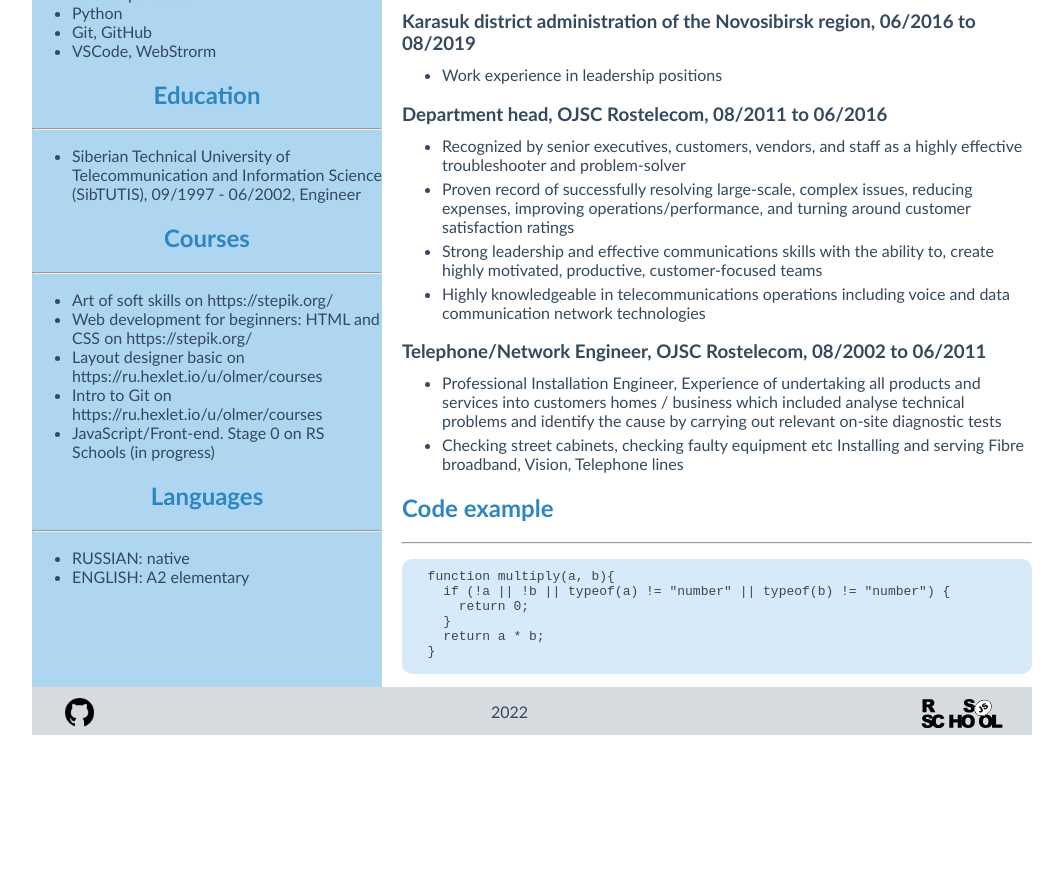
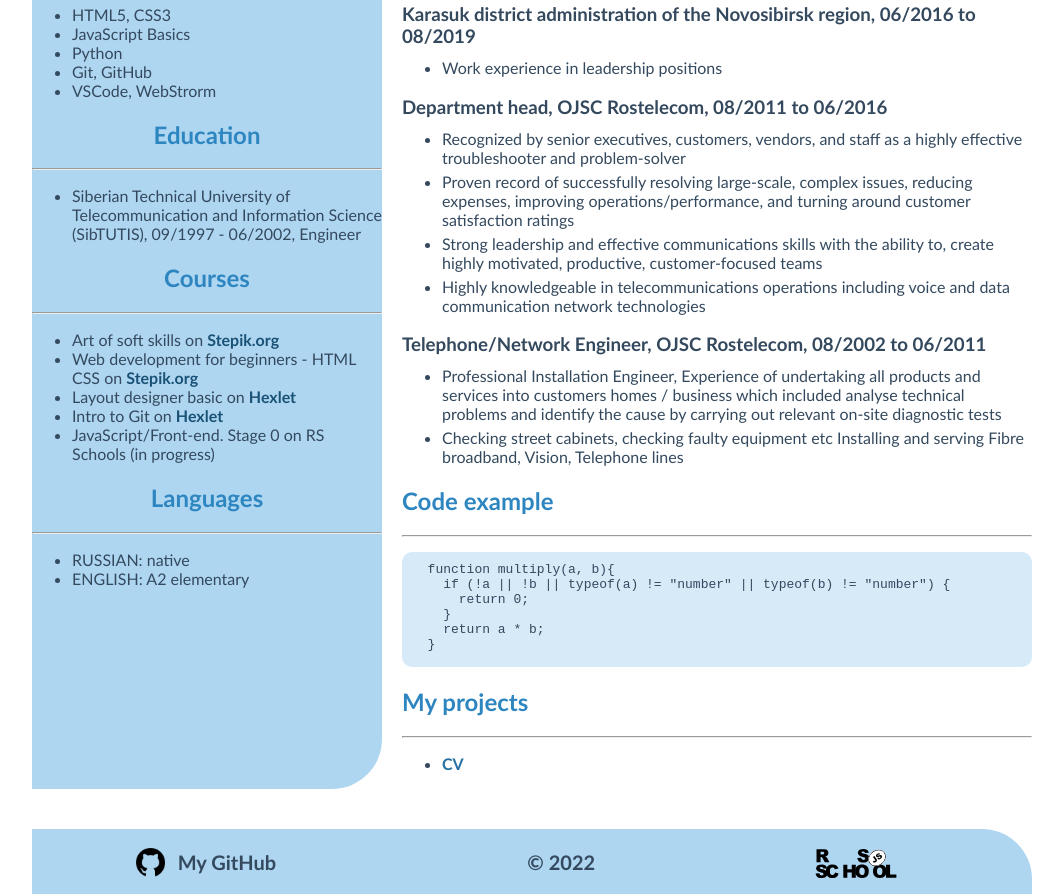
Before and after one commit to Olmeor/rsschool-cv, a plain HTML site: page index.html in a window 1280 px wide. Shown: the part 667-1561 px from the top of the page, without its empty margins (108-1171 px from the left). Before the commit the page ends 1402 px from the top, so only its background shows below. Drawn offline with Linux system fonts and the light colour scheme.

Commit message:
feat: recolor CV

```diff
--- a/index.html
+++ b/index.html
@@ -15,15 +15,15 @@
         <header>
             <nav class="menu-wrapper">
                 <ul>
-                    <li><a href="#anchor-about">About</a></li>
-                    <li><a href="#anchor-skills">Skills</a></li>
+                    <li><a href="#anchor-about">About me</a></li>
+                    <li><a href="#anchor-contacts">Contacts</a></li>
                     <li><a href="#anchor-education">Education</a></li>
                     <li><a href="#anchor-experience">Experience</a></li>
+                    <li><a href="#anchor-skills">Skills</a></li>
+                    <li><a href="#anchor-courses">Courses</a></li>
+                    <li><a href="#anchor-code">Code example</a></li>
+                    <li><a href="#anchor-projects">My projects</a></li>
                     <li><a href="#anchor-languages">Languages</a></li>
-                    <li><a href="#anchor-code">Code example</a></li>
-                    <li><a href="#anchor-contacts">Contacts</a></li>
-                    <li><a href="#anchor-courses">Courses</a></li>
-                    <li><a href="#anchor-projects">My projects</a></li>
                 </ul>
             </nav>
         </header>
@@ -63,14 +63,14 @@
                         <li>Siberian Technical University of Telecommunication and Information Science (SibTUTIS), 09/1997 - 06/2002, Engineer</li>
                     </ul>
                 </section>
-                <section class="education-section" id="anchor-courses">
+                <section class="courses-section" id="anchor-courses">
                     <h2>Courses</h2>
                     <hr class="dividing-line"/>
                     <ul>
-                        <li>Art of soft skills on https://stepik.org/</li>
-                        <li>Web development for beginners: HTML and CSS on https://stepik.org/</li>
-                        <li>Layout designer basic on https://ru.hexlet.io/u/olmer/courses</li>
-                        <li>Intro to Git on https://ru.hexlet.io/u/olmer/courses</li>
+                        <li>Art of soft skills on <a href="https://stepik.org/users/486316676">Stepik.org</a></li>
+                        <li>Web development for beginners - HTML  CSS on <a href="https://stepik.org/users/486316676">Stepik.org</a></li>
+                        <li>Layout designer basic on <a href="https://ru.hexlet.io/u/olmer/courses">Hexlet</a></li>
+                        <li>Intro to Git on <a href="https://ru.hexlet.io/u/olmer/courses">Hexlet</a></li>
                         <li>JavaScript/Front-end. Stage 0 on RS Schools (in progress)</li>
                     </ul>
                 </section>
@@ -87,7 +87,7 @@
             <main>
                 <div class="name-section">
                     <h1>Mikhail Oleynikov</h1>
-                    <p>Junior Frontend Developer</p>
+                    <h3>Junior Frontend Developer</h3>
                 </div>
                 <section class="about-section" id="anchor-about">
                     <h2>About me</h2>
@@ -140,15 +140,23 @@
   }
                     </pre>
                 </section>
+                <section class="projects-section" id="anchor-projects">
+                    <h2>My projects</h2>
+                    <hr class="dividing-line"/>
+                    <ul>
+                        <li><a href="https://olmeor.github.io/rsschool-cv/">CV</a></li>
+                    </ul>
+                </section>
+
             </main>
         </div>
         <footer>
             <div>
-                <a href="https://github.com/Olmeor"><img src="./assets/img/github_icon.png" alt="GitHub Icon" class="github-icon"></a>
+                <a href="https://github.com/Olmeor" class="my-github link"><img src="./assets/img/github_icon.png" alt="GitHub Icon" class="github-icon"> My GitHub</a>
             </div>
-            <div class="year">2022</div>
+            <div class="year">&copy; 2022</div>
             <div>
-                <a href="https://rs.school/js-stage0/"><img src="./assets/img/rs-logo.svg" alt="RS School" class="rss-icon"></a>
+                <a href="https://rs.school/js-stage0/"><img src="./assets/img/rs-logo.svg" alt="RS School" class="rsschool-icon"></a>
             </div>
         </footer>
     </div>
--- a/style.css
+++ b/style.css
@@ -16,34 +16,44 @@ html {
     scroll-behavior: smooth;
 }
 
-/*h1 {
-    font-size: 24px;
+header,
+main,
+footer {
+    max-width: 1440px;
 }
-
-h2 {
-    font-size: 22px;
-}*/
 
 .wrapper {
     width: 1000px;
 }
 
 footer {
-    height: 48px;
-    background: #D6DBDF;
+    background: #AED6F1;
     display: flex;
-    justify-content: space-between;
+    justify-content: space-around;
     align-items: center;
+    padding: 15px;
+    margin-top: 40px;
+    font-weight: bold;
+    font-size: 20px;
+    border-top-right-radius: 50px;
 }
 
 .github-icon {
     width: 35px;
     position: relative;
-    top: 3px;
-    left: 30px;
+    top: 1px;
+    /*left: 30px;*/
+    margin-right: 5px;
 }
 
-.rss-icon {
+.my-github {
+    display: flex;
+    align-items: center;
+    color: #34495E;
+    text-decoration: none;
+}
+
+.rsschool-icon {
     height: 30px;
     position: relative;
     top: 3px;
@@ -63,12 +73,14 @@ footer {
 .main-nav {
     flex: 0 0 350px;
     background: #AED6F1;
+    border-radius: 0 50px 50px 0;
 }
 
 h1,
 h2 {
     color: #2E86C1;
 }
+
 h3 {
     margin-bottom: -10px;;
 }
@@ -89,16 +101,17 @@ main {
 .menu-wrapper>ul>li {
     list-style-type: none;
     transition: 0.5s;
+    font-weight: 900;
 }
 
 .menu-wrapper>ul>li>a {
     text-decoration: none;
-    color: #764b36;
+    color: #2E86C1;
     transition: 0.5s;
 }
 
 .menu-wrapper>ul>li>a:hover {
-    color: #cc5e2c;
+    color: #85C1E9;
 }
 
 .photo-section {
@@ -148,31 +161,53 @@ img {
     padding-left: 40px;
 }
 
-/*.code-section {
-    height: 400px;
-}*/
-
 .code-inner {
-    /*height: 350px;
-    background: #fdf8f4;
-    overflow-y: scroll;*/
     font-size: 13px;
     padding: 10px 20px 0px 10px;
     border-radius: 10px;
-    background-color: #D6EAF8; /*rgba(0, 0, 0, .2);*/
+    background-color: #D6EAF8;
 }
 
 .dividing-line {
     margin-bottom: 15px;
 }
 
-/*.contacts-section>ul {
-    list-style-type: none;
-}*/
+.list-contacts {
+    padding: 20px;
+    list-style: none;
+}
 
-.list-contacts {
-    padding: 20;
-    list-style: none;
+.contacts-section>ul>li>a {
+    text-decoration: none;
+    color: #1A5276;
+    font-weight: 900;
+    transition: 0.5s;
+}
+
+.contacts-section>ul>li>a:hover {
+    color: #0000FF;
+}
+
+.courses-section>ul>li>a {
+    text-decoration: none;
+    color: #1A5276;
+    font-weight: 900;
+    transition: 0.5s;
+}
+
+.courses-section>ul>li>a:hover {
+    color: #0000FF;
+}
+
+.projects-section>ul>li>a {
+    text-decoration: none;
+    color: #2471A3;
+    font-weight: 900;
+    transition: 0.5s;
+}
+
+.projects-section>ul>li>a:hover {
+    color: #0000FF;
 }
 
 main>section {
@@ -189,12 +224,6 @@ main>section {
     color: #2E86C1;
 }
 
-/* pre {
-    padding: 10px 20px 0px 10px;
-    border-radius: 10px;
-    background-color: rgba(0, 0, 0, .2);
-}*/
-
 @media screen and (max-width: 670px) {
     .container {
         flex-direction: column;
```
